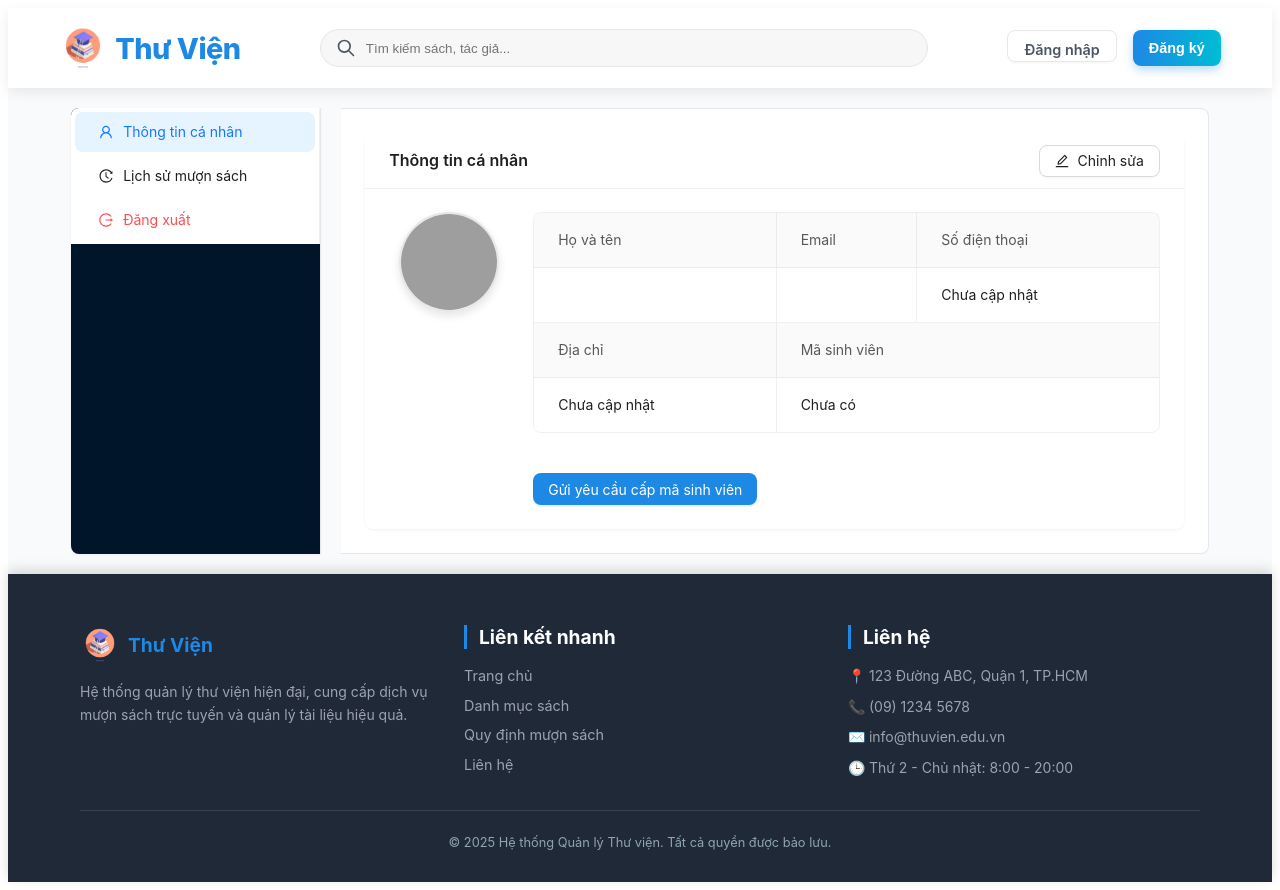
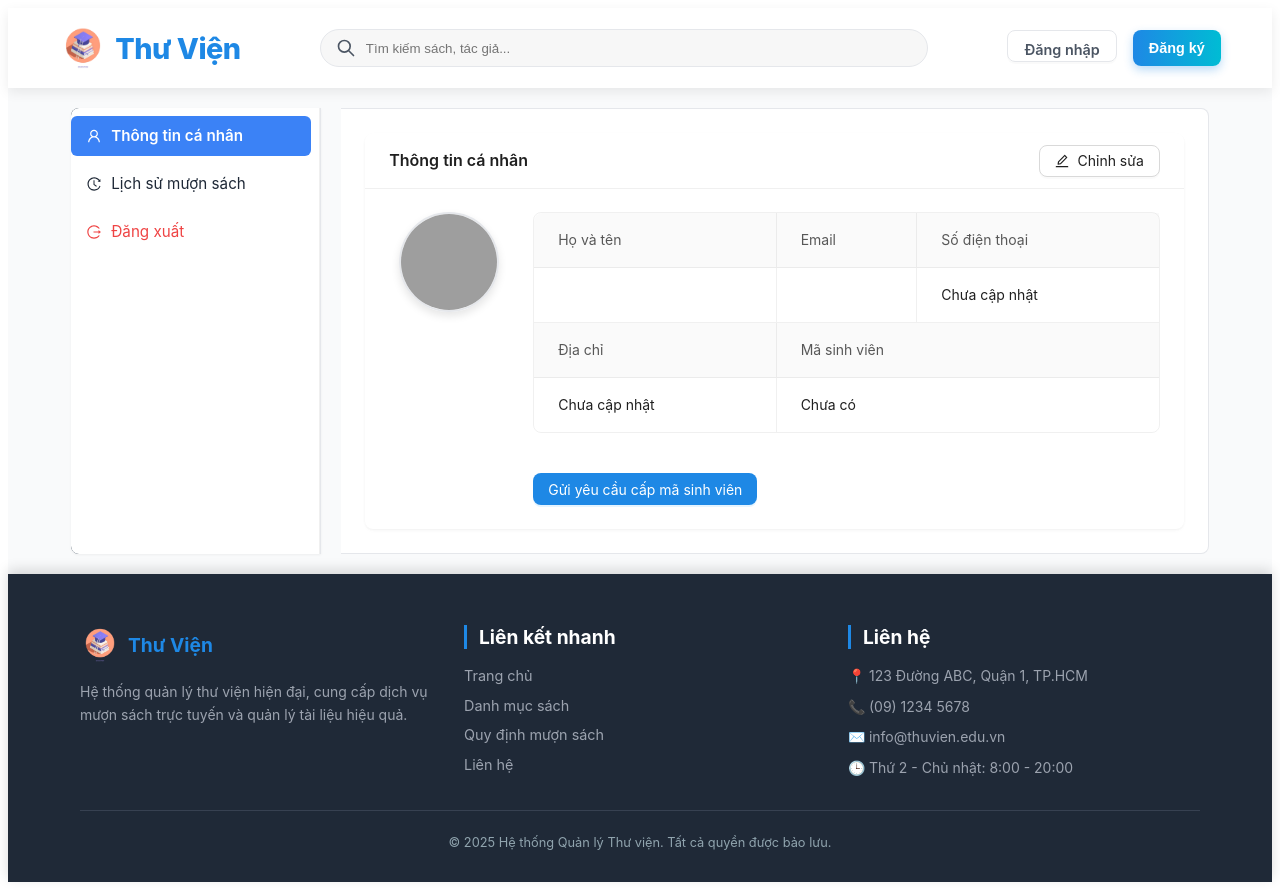
Before and after one commit to TolaTien/Library-Management, a React app in the folder frontend/: page /infoUser in a window 1280 px wide. Built offline with nearby package versions, Linux system fonts and the light colour scheme; the HTML template or start-up script is replaced by a standard one.

Commit message:
sticky-filter

```diff
--- a/frontend/src/App.css
+++ b/frontend/src/App.css
@@ -1,43 +1,82 @@
 /* --- Global Variables --- */
+
 :root {
+
     --color-page-bg: #f9fafb;
+
     --color-text-medium: #6b7280;
+
     --color-white: #ffffff;
+
     --color-border: #e0e0e0;
+
     --color-primary: #1e88e5;
+
     --color-shadow-sm: 0 1px 3px rgba(0, 0, 0, 0.05);
+
 }
 
+
+
 /* --- MAIN-PAGE-LAYOUT BLOCK --- */
+
 .main-page-layout {
+
     min-height: 100vh;
+
     display: flex;
+
     flex-direction: column;
+
     background-color: var(--color-page-bg);
+
+
+
 }
 
-/* ================================================= */
-/* 1. BỐ CỤC 2 CỘT (Filter + Grid) & CONTAINER */
+
+
 /* ================================================= */
 
+/* 1. BỐ CỤC 2 CỘT (Filter + Grid) & CONTAINER */
+
+/* ================================================= */
+
+
+
 .main-page__infor-container {
+
     width: 100%;
+
     max-width: 1400px;
+
     margin-left: auto;
+
     margin-right: auto;
+
     padding: 0 0.5rem;
+
     margin-block: 1.5rem;
 
+
+
     /* FIX: Thiết lập bố cục 2 cột cho Desktop/Tablet */
+
     display: grid;
+
     /* Cột 1 (Filter): Fixed width (280px) | Cột 2 (Grid): Chiếm phần còn lại */
+
     grid-template-columns: 350px 1fr;
+
     gap: 2rem; /* Khoảng cách giữa Filter và Grid */
+
 }
 
+
+
 /* --- FILTER ELEMENT (Cột Trái) --- */
+
 .main-page__filter {
-    /* Đảm bảo Filter luôn hiển thị và không bị co lại */
     flex-shrink: 0;
     padding: 1rem;
     background-color: var(--color-white);
@@ -45,31 +84,34 @@
     box-shadow: var(--color-shadow-sm);
     height: fit-content; /* Chỉ cao bằng nội dung */
     position: sticky;
-
+    top: calc(50px + 20px);
     display: flex;
     flex-direction: column; /* Xếp các filter-group theo chiều dọc */
     gap: 1rem;
     border: 1px solid var(--color-border);
+
 }
 
 /* --- PRODUCT-GRID ELEMENT (Cột Phải) --- */
+
 .main-page__product-grid {
     /* Đây là khu vực sản phẩm. Nó sẽ chiếm cột thứ hai của main-page__infor-container */
-
     /* Thiết lập grid cho các CardBody bên trong */
     display: grid;
     gap: 1rem;
-
     /* Responsive Columns: Sử dụng minmax để tạo số lượng cột linh hoạt */
     grid-template-columns: repeat(auto-fit, minmax(300px, 1fr));
+    /* FIX: Để đảm bảo bố cục không co khi không có sản phẩm,
 
-    /* FIX: Để đảm bảo bố cục không co khi không có sản phẩm,
-       chúng ta dựa vào min-height của .main-page__infor-container
+    chúng ta dựa vào min-height của .main-page__infor-container
+
        và minmax(180px, 1fr) của grid-template-columns. */
 }
 
 /* ================================================= */
+
 /* 2. STYLE FILTER CONTROLS */
+
 /* ================================================= */
 
 .filter-group {
@@ -85,7 +127,10 @@
     font-size: 0.9rem;
 }
 
+
+
 .filter-input,
+
 .filter-select {
     padding: 0.5rem 0.75rem;
     border: 1px solid var(--color-border);
@@ -101,10 +146,14 @@
     outline: none;
 }
 
+
+
 .filter-range {
     width: 100%;
     margin-top: 0.5rem;
 }
+
+
 
 .filter-group span {
     font-size: 0.85rem;
@@ -112,20 +161,14 @@
     margin-top: 0.5rem;
 }
 
-/* ================================================= */
-/* 3. NO-RESULTS & LOADING FIX */
-/* ================================================= */
-
 .main-page__loading-text,
 .main-page__no-results {
     /* Bắt buộc thông báo chiếm toàn bộ chiều rộng của cột Grid */
     grid-column: 1 / -1;
-
     display: flex;
     justify-content: center;
     align-items: center;
     text-align: center;
-
     padding: 3rem 1rem;
     font-size: 1.1rem;
     color: var(--color-text-medium);
@@ -141,25 +184,28 @@
 }
 
 /* ================================================= */
+
 /* 4. MOBILE RESPONSIVENESS (< 768px) */
+
 /* ================================================= */
 
+
 @media (max-width: 768px) {
+
     .main-page__infor-container {
         /* Chuyển sang bố cục 1 cột (xếp chồng) */
         grid-template-columns: 1fr;
         gap: 1.5rem;
-        /* Giảm max-width để fit màn hình nhỏ hơn */
+        /* Giảm max width để fit màn hình nhỏ hơn */
         width: 95%;
     }
-
     .main-page__filter {
-        /* Filter chiếm 100% chiều rộng, không cần fixed width */
         width: 100%;
     }
-
     .main-page__product-grid {
         /* Giảm số cột sản phẩm trên mobile */
         grid-template-columns: repeat(auto-fit, minmax(150px, 1fr));
+
     }
+
 }
--- a/frontend/src/pages/InforUserComponents/Sidebar.css
+++ b/frontend/src/pages/InforUserComponents/Sidebar.css
@@ -1,7 +1,73 @@
-/* --- USER-SIDEBAR BLOCK (Ant Design Menu) --- */
-.user-sidebar.ant-menu {
-    /* Thay thế h-full */
+/* --- Global Variables (Giả định đã có file variables.css chung) --- */
+:root {
+    --color-primary-blue: #1e88e5;       /* Xanh Dương Sáng */
+    --color-primary-hover: #e3f2fd;      /* Nền rất nhẹ khi hover */
+    --color-text-dark: #374151;          /* Text thường */
+    --color-white: #ffffff;
+    --color-red-danger: #ff4d4f;         /* Đỏ cho nút Đăng xuất */
+}
+
+/* --- DASHBROAD-SIDEBAR BLOCK (Ant Design Menu) --- */
+.dashbroad-sidebar.ant-menu {
     height: 100%;
-    /* Thêm style để menu khớp với container (InfoUser.css) */
+    width: 100%;
+    /* Xóa border Ant Design mặc định và thiết lập nền */
     border-right: none;
+    background-color: var(--color-white);
+    padding: 0;
+    font-size: 0.95rem;
 }
+
+/* --- Tối ưu hóa các mục Menu --- */
+
+.dashbroad-sidebar.ant-menu-inline .ant-menu-item {
+    /* Đệm lớn hơn, bo góc nhẹ nhàng */
+    margin: 0.5rem 0.5rem 0.5rem 0 !important; /* Margin trên, dưới, và trái */
+    padding: 0.75rem 1rem !important;
+    border-radius: 6px;
+    color: var(--color-text-dark);
+}
+
+/* 1. HIỆU ỨNG HOVER/FOCUS (Visual Hierarchy - Mức 2) */
+.dashbroad-sidebar.ant-menu-inline .ant-menu-item:not(.ant-menu-item-selected):hover,
+.dashbroad-sidebar.ant-menu-inline .ant-menu-item:focus {
+    background-color: var(--color-primary-hover) !important;
+    color: var(--color-primary-blue) !important;
+    transition: background-color 0.2s ease;
+}
+
+
+/* 2. MỤC ĐANG CHỌN (SELECTED) (Visual Hierarchy - Mức 1: Nổi bật nhất) */
+.dashbroad-sidebar.ant-menu-inline .ant-menu-item-selected {
+    /* Màu nền nhấn mạnh */
+    background-color: var(--color-primary-blue) !important;
+    color: var(--color-white) !important;
+    font-weight: 600; /* Nâng cao trọng số font */
+}
+
+/* Đảm bảo icon của mục đang chọn cũng có màu trắng */
+.dashbroad-sidebar.ant-menu-inline .ant-menu-item-selected .anticon {
+    color: var(--color-white) !important;
+}
+
+
+/* 3. NÚT ĐĂNG XUẤT (Cảnh báo) */
+
+/* Thiết lập màu text và icon mặc định cho nút danger (Đăng xuất) */
+.dashbroad-sidebar.ant-menu-inline .ant-menu-item-danger {
+    color: var(--color-red-danger) !important;
+}
+.dashbroad-sidebar.ant-menu-inline .ant-menu-item-danger .anticon {
+    color: var(--color-red-danger) !important;
+}
+
+/* Khi hover nút Đăng xuất */
+.dashbroad-sidebar.ant-menu-inline .ant-menu-item-danger:hover {
+    background-color: rgba(255, 77, 79, 0.1) !important; /* Nền đỏ rất nhạt */
+}
+
+/* Ngăn không cho nút Đăng xuất chuyển sang màu xanh khi được chọn (Thường không xảy ra vì nó không phải menu chính) */
+.dashbroad-sidebar.ant-menu-inline .ant-menu-item-danger.ant-menu-item-selected {
+    background-color: var(--color-red-danger) !important; /* Nếu bị chọn, nền phải là đỏ */
+    color: var(--color-white) !important;
+}
```
Also changed, not shown: 2 other files (tests, documents, lock files or other folders).
